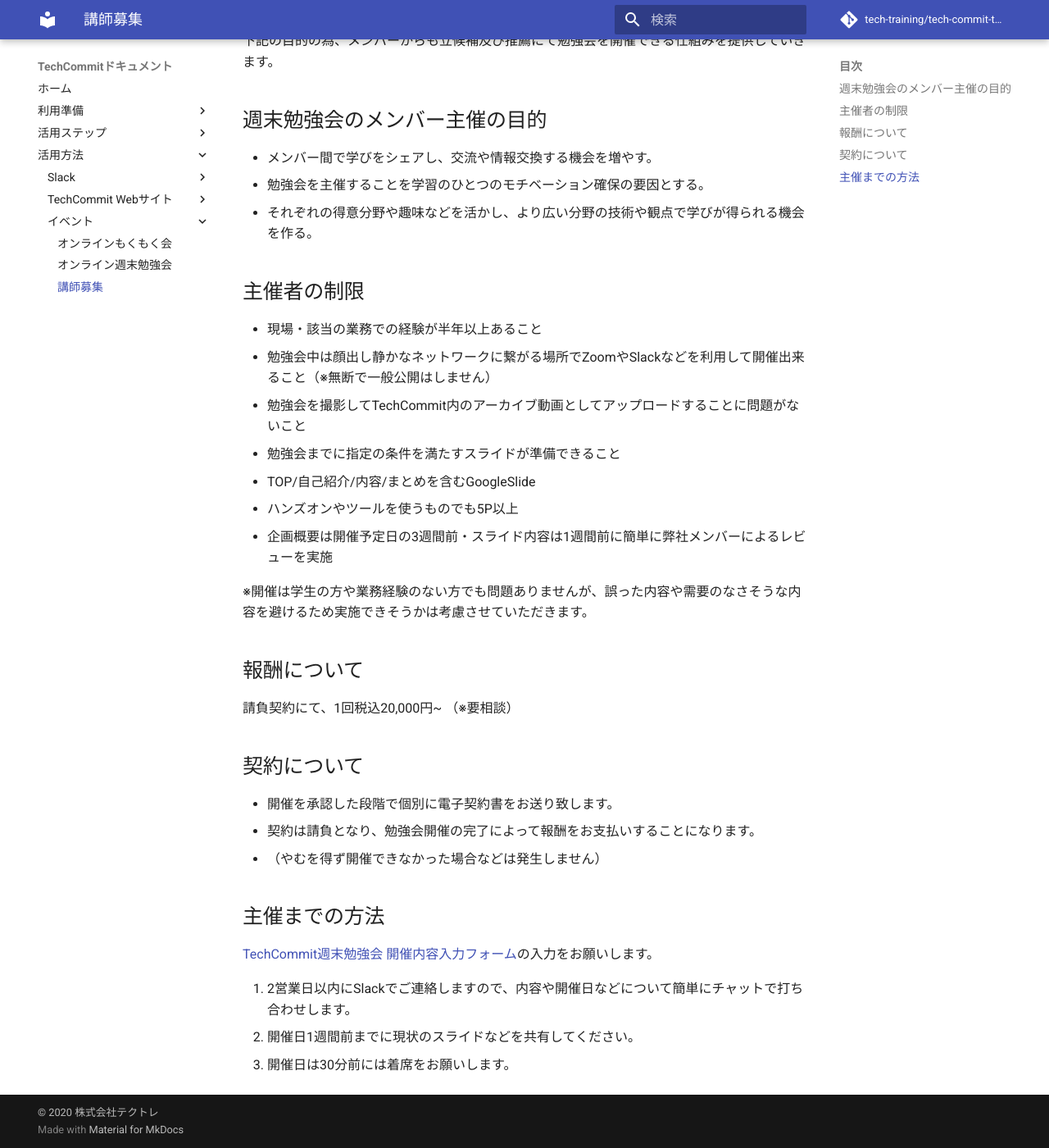
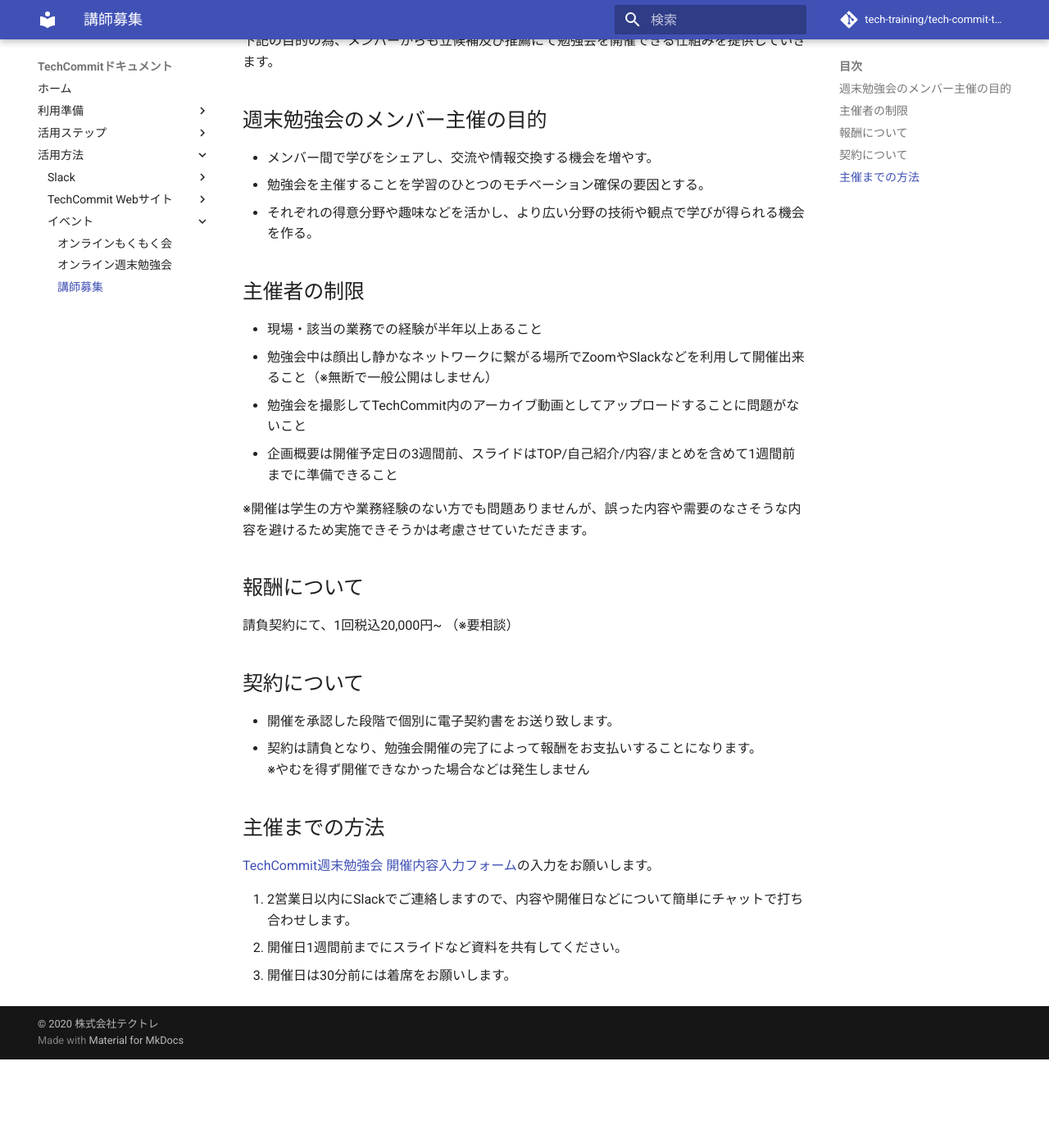
Before and after one commit to tech-training/tech-commit-doc, an MkDocs documentation site: the page built from docs/looking-for-organizer.md, in a window 1280 px wide and 1400 px high, scrolled down 219 px. Shown: the whole window at 82% size. Built offline with MkDocs 1.6.1 and Material for MkDocs 9.7.7, drawn with Linux system fonts in a browser that asks for light colours; comment, search, counter and statistics services are not loaded; after the commit the page ends 1511 px from its top, so only the background shows below that.

Commit message:
講師募集の文章を微修正

```diff
--- a/docs/looking-for-organizer.md
+++ b/docs/looking-for-organizer.md
@@ -11,10 +11,7 @@
 - 現場・該当の業務での経験が半年以上あること
 - 勉強会中は顔出し静かなネットワークに繋がる場所でZoomやSlackなどを利用して開催出来ること（※無断で一般公開はしません）
 - 勉強会を撮影してTechCommit内のアーカイブ動画としてアップロードすることに問題がないこと
-- 勉強会までに指定の条件を満たすスライドが準備できること
-  - TOP/自己紹介/内容/まとめを含むGoogleSlide
-  - ハンズオンやツールを使うものでも5P以上
-- 企画概要は開催予定日の3週間前・スライド内容は1週間前に簡単に弊社メンバーによるレビューを実施
+- 企画概要は開催予定日の3週間前、スライドはTOP/自己紹介/内容/まとめを含めて1週間前までに準備できること
 
 ※開催は学生の方や業務経験のない方でも問題ありませんが、誤った内容や需要のなさそうな内容を避けるため実施できそうかは考慮させていただきます。
 
@@ -24,11 +21,11 @@
 ## 契約について
 - 開催を承認した段階で個別に電子契約書をお送り致します。
 - 契約は請負となり、勉強会開催の完了によって報酬をお支払いすることになります。
-  - （やむを得ず開催できなかった場合などは発生しません）
+※やむを得ず開催できなかった場合などは発生しません
 
 ## 主催までの方法
 [TechCommit週末勉強会 開催内容入力フォーム](https://docs.google.com/forms/d/e/1FAIpQLSe977jdvuQhN5XM5dV7w_U4NRBtBvbI9_31gD5UIrEtnTNiXw/viewform)の入力をお願いします。
 
 1. 2営業日以内にSlackでご連絡しますので、内容や開催日などについて簡単にチャットで打ち合わせします。
-2. 開催日1週間前までに現状のスライドなどを共有してください。
+2. 開催日1週間前までにスライドなど資料を共有してください。
 3. 開催日は30分前には着席をお願いします。
```
